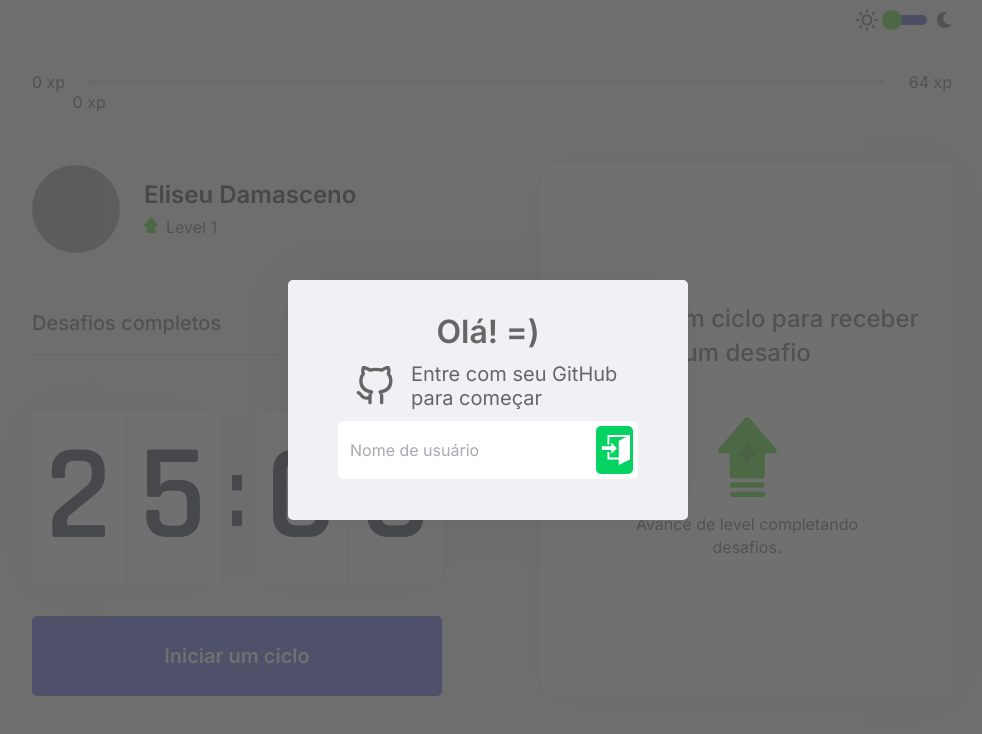
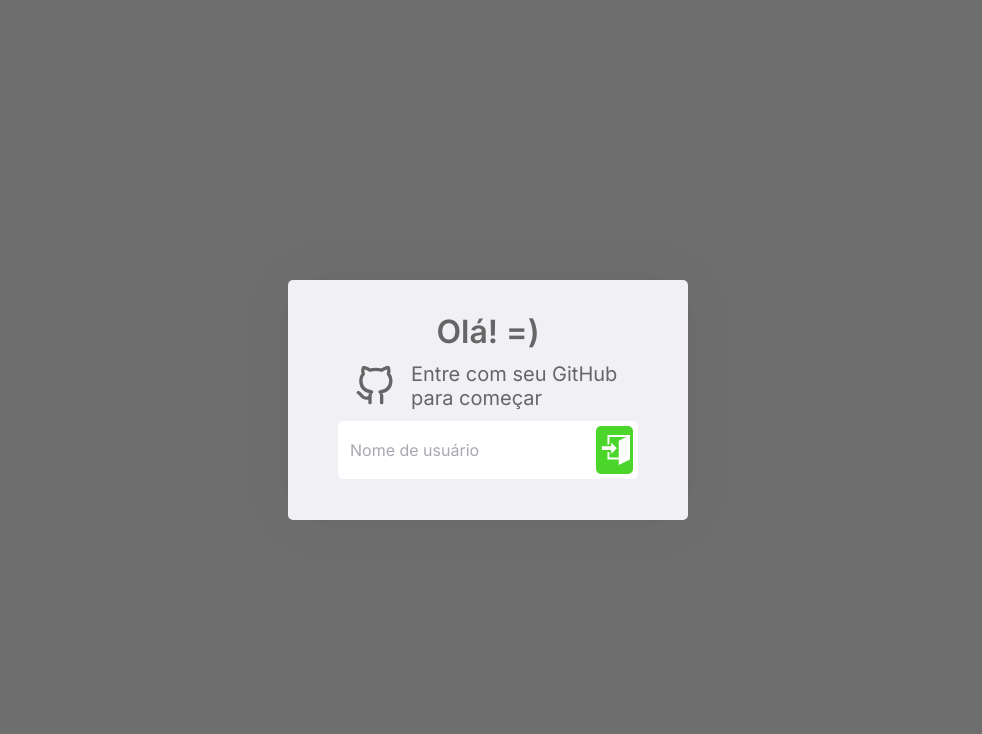
Before and after one commit to damascenoeliseu/cuide-se, a Next.js app: page / in a window 1280 px wide. Shown: the top 734 px of the page, without its empty margins (152-1134 px from the left). Built offline with nearby package versions, Linux system fonts and the light colour scheme; grey boxes are pictures that could not be loaded.

Commit message:
Using multiple users to access the app
Each user has its own perfomance stored in Cookies;
gitHubUser Cookies stores all logged user by gitHub access.

```diff
--- a/src/components/Profile/index.tsx
+++ b/src/components/Profile/index.tsx
@@ -1,16 +1,19 @@
 import { useContext } from 'react';
 
 import { ChallengesContext } from '../../contexts/ChallengesContext';
+import { SignInContext } from '../../contexts/SignInContext';
+
 import { Container } from './styles';
 
 export function Profile() {
-   const { level } = useContext(ChallengesContext);
+   const {level} = useContext(ChallengesContext);
+   const { user } = useContext(SignInContext);
 
    return (
       <Container>
-         <img src="https://github.com/damascenoeliseu.png" alt="Eliseu Damasceno" />
+         <img src={user.userData.avatar_url} alt="Eliseu Damasceno" />
          <div>
-            <strong>Eliseu Damasceno</strong>
+            <strong>{user.userData.name}</strong>
             <p>
                <img src="icons/level.svg" alt="Level" />
                Level {level}
--- a/src/components/UsernameModal/index.tsx
+++ /dev/null
@@ -1,61 +0,0 @@
-import React, { FormEvent, useCallback, useContext, useEffect, useState } from 'react';
-import { FiGithub } from 'react-icons/fi';
-import { ImEnter } from 'react-icons/im';
-import { SignInContext } from '../../contexts/SignInContext';
-import api from '../../services/api';
-
-import { Container, Content, Form, Error } from './styles';
-
-interface GitHubUser {
-   login: string;
-   avatar_url: string;
-   name: string;
-}
-
-export function UsernameModal() {
-   const [username, setUsername] = useState<string>();
-   const [user, setUser] = useState<GitHubUser>();
-   const [inputError, setInputError] = useState<string>();
-   const { closeUsernameModal } = useContext(SignInContext);
-
-   async function handleFindUser(event: FormEvent<HTMLFormElement>,
-   ): Promise<void> {
-      event.preventDefault();
-
-      if (!username) {
-         setInputError('Digite o seu nome de usuário do GitHub');
-         return;
-      }
-
-      try {
-         const response = await api.get<GitHubUser>(`/users/${username}`);
-         if (response) {
-            setUser(response.data);
-            closeUsernameModal();
-         }
-      } catch (error) {
-         setInputError('Erro ao buscar usuário no GitHub');
-      }
-   };
-
-   return (
-      <Container>
-         <Content>
-            <h1>Olá! =)</h1>
-            <div>
-               <FiGithub size={40} />
-               <span>Entre com seu GitHub para começar</span>
-            </div>
-            <Form hasError={!!inputError} onSubmit={handleFindUser}>
-               <input
-                  onChange={e => setUsername(e.target.value)}
-                  placeholder="Nome de usuário"
-               />
-               <button type="submit"><ImEnter size={30} /></button>
-            </Form>
-
-            {inputError && <Error>{inputError}</Error>}
-         </Content>
-      </Container >
-   );
-}
--- a/src/contexts/ChallengesContext.tsx
+++ b/src/contexts/ChallengesContext.tsx
@@ -1,15 +1,12 @@
-import { createContext, ReactNode, useEffect, useState } from 'react';
+import { createContext, ReactNode, useContext, useEffect, useState } from 'react';
 import Cookies from 'js-cookie';
 
 import challenges from '../../challenges.json';
 import { LevelUpModal } from '../components/LevelUpModal';
+import { GitHubUser, SignInContext } from './SignInContext';
 
 interface ChallengesProviderProps {
    children: ReactNode;
-   level: number;
-   currentExperience: number;
-   challengesCompleted: number;
-
 }
 
 interface Challenge {
@@ -19,9 +16,9 @@ interface Challenge {
 }
 
 interface ChallengesContextData {
-   level: number;
-   currentExperience: number;
-   experienceToNextLevel: number;
+   level: number,
+   currentExperience: number,
+   experienceToNextLevel: number,
    challengesCompleted: number;
    activeChallenge: Challenge;
    levelUp: () => void;
@@ -33,10 +30,13 @@ interface ChallengesContextData {
 
 export const ChallengesContext = createContext({} as ChallengesContextData);
 
-export function ChallengesProvider({ children, ...rest }: ChallengesProviderProps) {
-   const [level, setLevel] = useState(rest.level);
-   const [currentExperience, setCurrentExperience] = useState(rest.currentExperience);
-   const [challengesCompleted, setChallengesCompleted] = useState(rest.challengesCompleted);
+export function ChallengesProvider({ children }: ChallengesProviderProps) {
+   const { user, gitHubUsers } = useContext(SignInContext);
+
+   const [gitHubUser, setGitHubUser] = useState<GitHubUser[]>(gitHubUsers);
+   const [level, setLevel] = useState(user.level);
+   const [currentExperience, setCurrentExperience] = useState(user.currentExperience);
+   const [challengesCompleted, setChallengesCompleted] = useState(user.challengesCompleted);
    const [activeChallenge, setActiveChallenge] = useState(null);
    const [isLevelUpModalOpen, setIsLevelUpModalOpen] = useState(false);
 
@@ -47,9 +47,32 @@ export function ChallengesProvider({ children, ...rest }: ChallengesProviderProp
    }, []);
 
    useEffect(() => {
-      Cookies.set('level', String(level));
-      Cookies.set('currentExperience', String(currentExperience));
-      Cookies.set('challengesCompleted', String(challengesCompleted));
+      const foundUser = gitHubUser.find(gHUser => gHUser.userData.login === user.userData.login);
+      if (!foundUser) {
+         setGitHubUser([...gitHubUser, user]);
+      }
+   }, []);
+
+   useEffect(() => {
+      Cookies.set('gitHubUser', JSON.stringify(gitHubUser));
+   }, [gitHubUser]);
+
+   useEffect(() => {
+      if (level !== 1 || challengesCompleted !== 0 || currentExperience !== 0) {
+         const updatedUser = gitHubUser.map(ghUser => {
+            if (ghUser.userData.login === user.userData.login) {
+               return {
+                  ...ghUser,
+                  level,
+                  currentExperience,
+                  challengesCompleted,
+               };
+            } else {
+               return ghUser;
+            }
+         });
+         setGitHubUser(updatedUser);
+      }
    }, [level, currentExperience, challengesCompleted]);
 
    function levelUp() {
@@ -57,7 +80,7 @@ export function ChallengesProvider({ children, ...rest }: ChallengesProviderProp
       setIsLevelUpModalOpen(true);
    }
 
-   function closeLevelUpModal(){
+   function closeLevelUpModal() {
       setIsLevelUpModalOpen(false);
    }
 
--- a/src/contexts/ChangeThemeContext.tsx
+++ b/src/contexts/ChangeThemeContext.tsx
@@ -20,7 +20,7 @@ export function ChangeThemeProvider({ children, ...rest }: ChangeThemeProviderPr
    const [theme, setTheme] = useState<DefaultTheme>(rest.theme ?? light);
 
    function toggleTheme() {
-      setTheme(theme.title === 'light' ? dark : light)
+      setTheme(theme.title === 'light' ? dark : light);
    }
 
    useEffect(() => {
--- a/src/contexts/CountdownContext.tsx
+++ b/src/contexts/CountdownContext.tsx
@@ -21,7 +21,7 @@ let countdownTimeout: NodeJS.Timeout;
 export function CountdownProvider({ children }: CountdownProviderProps) {
    const { startNewChallenge } = useContext(ChallengesContext);
 
-   const [time, setTime] = useState(25 * 60);
+   const [time, setTime] = useState(0.1 * 60);
    const [isActive, setIsActive] = useState(false);
    const [hasFinished, setHasFinished] = useState(false);
 
@@ -36,7 +36,7 @@ export function CountdownProvider({ children }: CountdownProviderProps) {
       clearTimeout(countdownTimeout);
       setIsActive(false);
       setHasFinished(false);
-      setTime(25 * 60);
+      setTime(0.1 * 60);
    }
 
    useEffect(() => {
--- a/src/contexts/SignInContext.tsx
+++ b/src/contexts/SignInContext.tsx
@@ -1,27 +1,56 @@
-import { createContext, useState } from 'react';
+import { createContext, ReactNode, useState } from 'react';
+import { DefaultTheme } from 'styled-components';
 
-import { UsernameModal } from '../components/UsernameModal';
+export interface GitHubUser {
+   userData: {
+      login: string;
+      avatar_url: string;
+      name: string;
+   }
+   level: number;
+   currentExperience: number;
+   challengesCompleted: number;
+}
+
+interface SignInProviderProps {
+   children: ReactNode;
+}
 
 interface SignInContextData {
-   closeUsernameModal: () => void;
+   signedInUser: (user: GitHubUser) => void;
+   loadlProps: (gitHubUser: GitHubUser[], theme: DefaultTheme) => void;
+   user: GitHubUser;
+   gitHubUsers: GitHubUser[];
+   theme: DefaultTheme;
 }
 
 export const SignInContext = createContext({} as SignInContextData);
 
-export function SignInProvider() {
-   const [isUsernameModalOpen, setIsUsernameModalOpen] = useState(true);
+export function SignInProvider({ children }: SignInProviderProps) {
+   const [user, setUser] = useState<GitHubUser>();
+   const [gitHubUsers, setGitHubUsers] = useState<GitHubUser[]>();
+   const [theme, setTheme] = useState<DefaultTheme>();
 
-   function closeUsernameModal() {
-      setIsUsernameModalOpen(false);
+   function signedInUser(user: GitHubUser) {
+      setUser(user);
+   }
+
+   function loadlProps(gitHubUsers: GitHubUser[], theme: DefaultTheme) {
+      setGitHubUsers(gitHubUsers);
+      setTheme(theme);
    }
 
    return (
       <SignInContext.Provider
          value={{
-            closeUsernameModal
+            signedInUser,
+            loadlProps,
+            user,
+            gitHubUsers,
+            theme,
          }}
       >
-         {isUsernameModalOpen && <UsernameModal />}
+         { children}
       </SignInContext.Provider>
    );
 
--- a/src/pages/index.tsx
+++ b/src/pages/index.tsx
@@ -1,77 +1,103 @@
 import Head from 'next/head';
 import { GetServerSideProps } from 'next';
 import { DefaultTheme } from 'styled-components';
+import React, { FormEvent, useCallback, useContext, useState } from 'react';
+import { useRouter } from 'next/router';
+import { FiGithub } from 'react-icons/fi';
+import { ImEnter } from 'react-icons/im';
 
-import { CompletedChallenges } from "../components/CompletedChallenges";
-import { Countdown } from "../components/Countdown";
-import { ExperienceBar } from "../components/ExperienceBar";
-import { Profile } from "../components/Profile";
-import { ChallengeBox } from "../components/ChallengeBox";
-import { ToggleTheme } from '../components/ToggleTheme';
+import { SignInContext, GitHubUser } from '../contexts/SignInContext';
+import { ChangeThemeProvider } from '../contexts/ChangeThemeContext';
 
-import { CountdownProvider } from '../contexts/CountdownContext';
-import { ChallengesProvider } from '../contexts/ChallengesContext';
-import { ChangeThemeProvider } from '../contexts/ChangeThemeContext';
-import { SignInProvider } from '../contexts/SignInContext';
+import api from '../services/api';
 
-import styles from '../styles/pages/Home.module.css';
 import GlobalStyle from '../styles/global';
+import { Container, Content, Form, Error } from '../styles/pages/signIn';
 
-interface HomeProps {
-  level: number;
-  currentExperience: number;
-  challengesCompleted: number;
+interface SignInProps {
    theme: DefaultTheme;
+   gitHubUser: GitHubUser[];
 }
 
-export default function Home(props: HomeProps) {
+export default function SignIn(props: SignInProps) {
+   const [username, setUsername] = useState<string>();
+   const [inputError, setInputError] = useState<string>();
+
+   const { signedInUser, loadlProps } = useContext(SignInContext);
+
+   const { push } = useRouter();
+
+   const handleFindUser = useCallback(async (event: FormEvent<HTMLFormElement>) => {
+      event.preventDefault();
+
+      if (!username) {
+         setInputError('Digite o seu nome de usuário do GitHub');
+         return;
+      }
+
+      try {
+         const response = await api.get(`/users/${username}`);
+         if (response) {
+            const { login, avatar_url, name } = response.data;
+            const foundUser = props.gitHubUser.find(user => user.userData.login === login);
+            if (foundUser) {
+               signedInUser(foundUser)
+            } else {
+               signedInUser({
+                  userData: {
+                     login,
+                     avatar_url,
+                     name,
+                  },
+                  level: 1,
+                  currentExperience: 0,
+                  challengesCompleted: 0,
+               });
+            }
+            loadlProps(props.gitHubUser, props.theme);
+
+            push(`/dashboard`);
+         }
+      } catch (error) {
+         setInputError('Erro ao buscar usuário no GitHub');
+      }
+   }, [username]);
+
    return (
-    <>
       <ChangeThemeProvider theme={props.theme}>
-        <ChallengesProvider
-          level={props.level}
-          currentExperience={props.currentExperience}
-          challengesCompleted={props.challengesCompleted}
-        >
-          <div className={styles.container}>
          <Head>
             <title>Início | Move.it</title>
          </Head>
+         <Container>
+            <Content>
+               <h1>Olá! =)</h1>
+               <div>
+                  <FiGithub size={40} />
+                  <span>Entre com seu GitHub para começar</span>
+               </div>
+               <Form hasError={!!inputError} onSubmit={handleFindUser}>
+                  <input
+                     onChange={e => setUsername(e.target.value)}
+                     placeholder="Nome de usuário"
+                  />
+                  <button type="submit"><ImEnter size={30} /></button>
+               </Form>
 
-            <ToggleTheme />
-
-            <ExperienceBar />
-
-            <CountdownProvider>
-              <section>
-                <div>
-                  <Profile />
-                  <CompletedChallenges />
-                  <Countdown />
-                </div>
-                <div>
-                  <ChallengeBox />
-                </div>
-              </section>
-            </CountdownProvider>
-          </div>
+               {inputError && <Error>{inputError}</Error>}
+            </Content>
+         </Container >
          <GlobalStyle />
-        </ChallengesProvider>
       </ChangeThemeProvider>
-      <SignInProvider />
-    </>
    );
 }
 
 export const getServerSideProps: GetServerSideProps = async (context) => {
-  const { level, currentExperience, challengesCompleted, theme } = context.req.cookies;
+   const { theme, gitHubUser } = context.req.cookies;
 
    return {
       props: {
-      level: Number(level ?? 1),
-      currentExperience: Number(currentExperience ?? 0),
-      challengesCompleted: Number(challengesCompleted ?? 0),
          theme: theme ? JSON.parse(theme) : null,
+         gitHubUser: gitHubUser ? JSON.parse(gitHubUser) : [],
       }
    }
 }
--- a/src/styles/pages/Home.module.css
+++ /dev/null
@@ -1,27 +0,0 @@
-.container {
-   height: 100vh;
-   max-width: 992px;
-   margin: 0 auto;
-   padding: 0 2rem 2rem 2.5rem;
-
-   display:flex;
-   flex-direction: column;
-}
-
-.container section {
- flex: 1;
-
- display: grid;
- grid-template-columns: 1fr 1fr; /* duas colunas com o mesmo tamanho */
- gap: 6.25rem; /* espaçamento entre as colunas */
- align-content: center;
-}
-
-@media(max-width: 720px){
-   .container section {
-      grid-template-columns: 70vw;
-      align-self: center;
-      gap: 3.75rem;
-      margin-top: 3rem;
-   }
-}
--- a/src/components/UsernameModal/styles.ts
+++ b/src/styles/pages/signIn.ts
@@ -12,6 +12,7 @@ export const Container = styled.div`
    bottom: 0;
    left: 0;
    right: 0;
+
 
    display: flex;
    justify-content: center;
@@ -32,7 +33,7 @@ export const Content = styled.div`
    box-shadow: 0 0 60px rgba(0, 0, 0, 0.05);
 
    text-align: center;
-   color: #666666;
+   color: var(--text);
 
    h1 {
       font-size: 2rem;
@@ -55,7 +56,7 @@ export const Content = styled.div`
 
 export const Form = styled.form<FormProps>`
    max-width: 300px;
-   background: #fff;
+   background: var(--white);
    padding: 0.3125rem;
    display: flex;
    justify-content: center;
@@ -70,7 +71,7 @@ export const Form = styled.form<FormProps>`
       border: 0;
       border-radius: 5px;
       color: #a3a3a3;
-      border: 2px solid #fff;
+      border: 2px solid var(--white);
 
       ${props =>
       props.hasError &&
@@ -86,10 +87,10 @@ export const Form = styled.form<FormProps>`
    button {
       width: 3rem;
       height: 3rem;
-      background: #04d361;
+      background: var(--green);
       border-radius: 5px;
       border: 0;
-      color: #fff;
+      color: var(--white);
       font-weight: bold;
       transition: background-color 0.2s;
       font-size: 0px;
```
Also changed, not shown: src/pages/_app.tsx (+5 -3 lines), src/pages/dashboard/index.tsx (added, +54 -0 lines), src/pages/dashboard/styles.ts (added, +29 -0 lines). Lines whose indentation alone changed are shown as unchanged.
